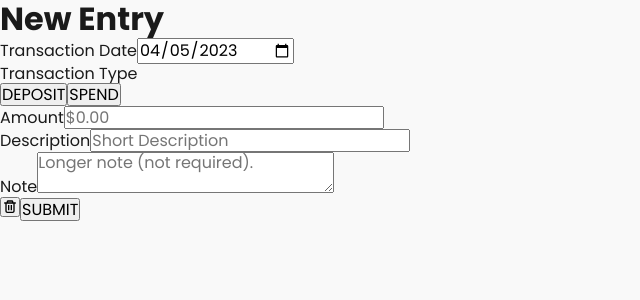
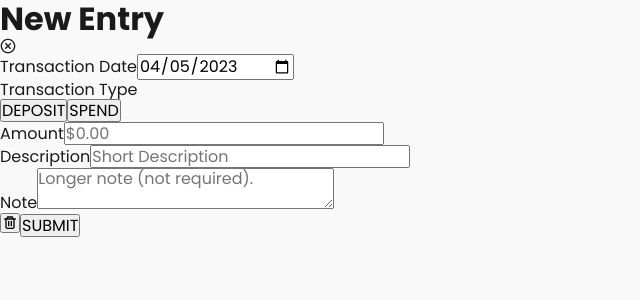
Before and after one commit to redirwin/rCache, a React (Vite) app: page / in a window 1280 px wide. Both pictures are taken after a click on the button "NEW ENTRY". Shown: the top 300 px of the page, without its empty margins (0-640 px from the left). Built offline with nearby package versions, Linux system fonts and the light colour scheme.

Commit message:
Adds icons to header.

```diff
--- a/src/App.jsx
+++ b/src/App.jsx
@@ -54,7 +54,11 @@ export default function App() {
       case "form":
         return (
           <>
-            <Header currentView={currentView} selectedEntry={selectedEntry} />
+            <Header
+              currentView={currentView}
+              selectedEntry={selectedEntry}
+              setCurrentView={setCurrentView}
+            />
             <EntryForm
               handleFormClose={handleFormClose}
               handleFormSubmit={handleFormSubmit}
@@ -68,10 +72,17 @@ export default function App() {
       default:
         return (
           <>
-            <Header currentView={currentView} selectedEntry={selectedEntry} />
+            <Header
+              currentView={currentView}
+              selectedEntry={selectedEntry}
+              setCurrentView={setCurrentView}
+            />
             <BalanceBanner entries={entries} />
             <NewEntryButton handleNewEntryClick={handleNewEntryClick} />
-            <EntriesList entries={entries} handleEntryClick={handleEntryClick} />
+            <EntriesList
+              entries={entries}
+              handleEntryClick={handleEntryClick}
+            />
           </>
         );
     }
--- a/src/components/Header/Header.jsx
+++ b/src/components/Header/Header.jsx
@@ -1,16 +1,31 @@
 import React from "react";
+import { CgMenuRound, CgCloseO, CgPlayListAdd } from "react-icons/cg";
 
-export default function Header({ currentView, selectedEntry }) {
-  let headerText;
+export default function Header({ currentView, selectedEntry, setCurrentView }) {
+  let headerText, headerIcon;
 
   switch (currentView) {
     case "form":
       headerText = selectedEntry ? "Edit Entry" : "New Entry";
+      headerIcon = (
+        <CgCloseO
+          onClick={() => setCurrentView("")}
+          role="button"
+          tabIndex={0}
+          aria-label="Close form"
+        />
+      );
       break;
     default:
       headerText = "rCache";
+      headerIcon = <CgMenuRound />;
       break;
   }
 
-  return <h1>{headerText}</h1>;
+  return (
+    <>
+      <h1>{headerText}</h1>
+      <div id="header-icon">{headerIcon}</div>
+    </>
+  );
 }
```
